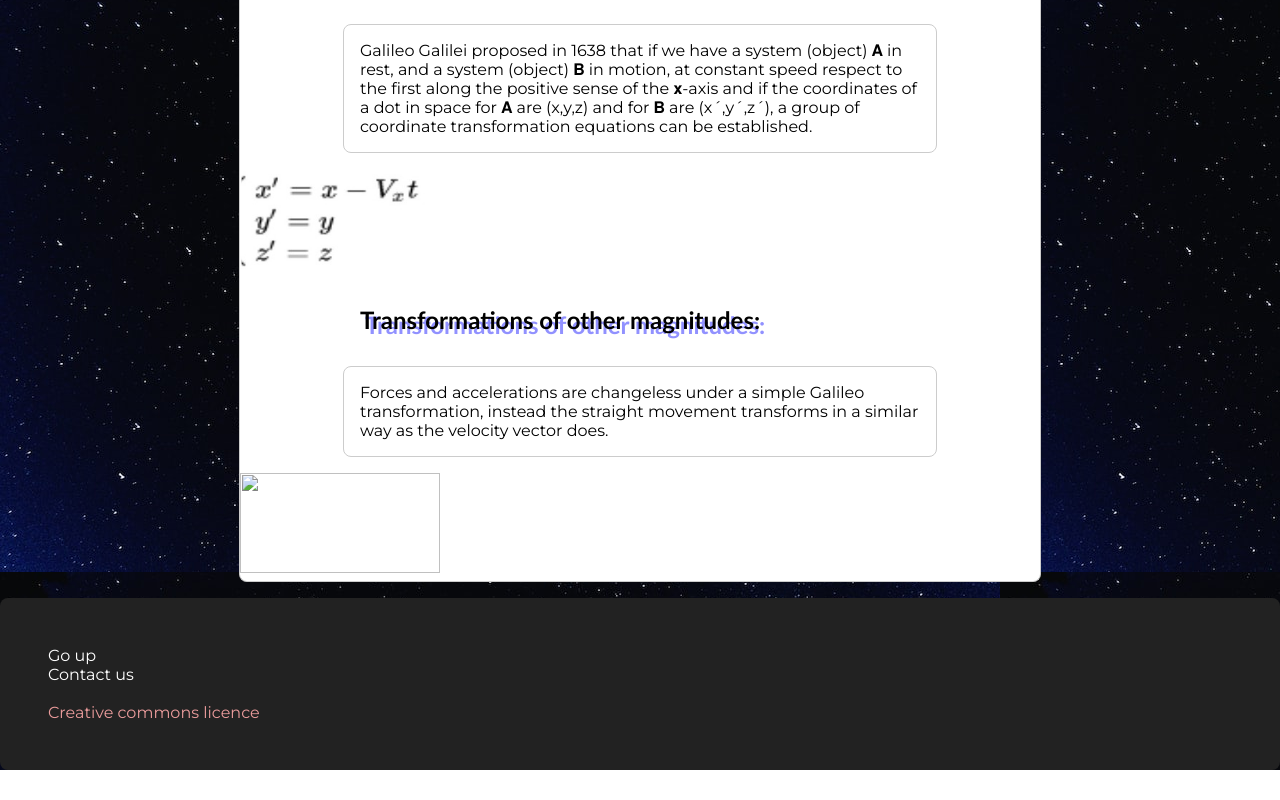
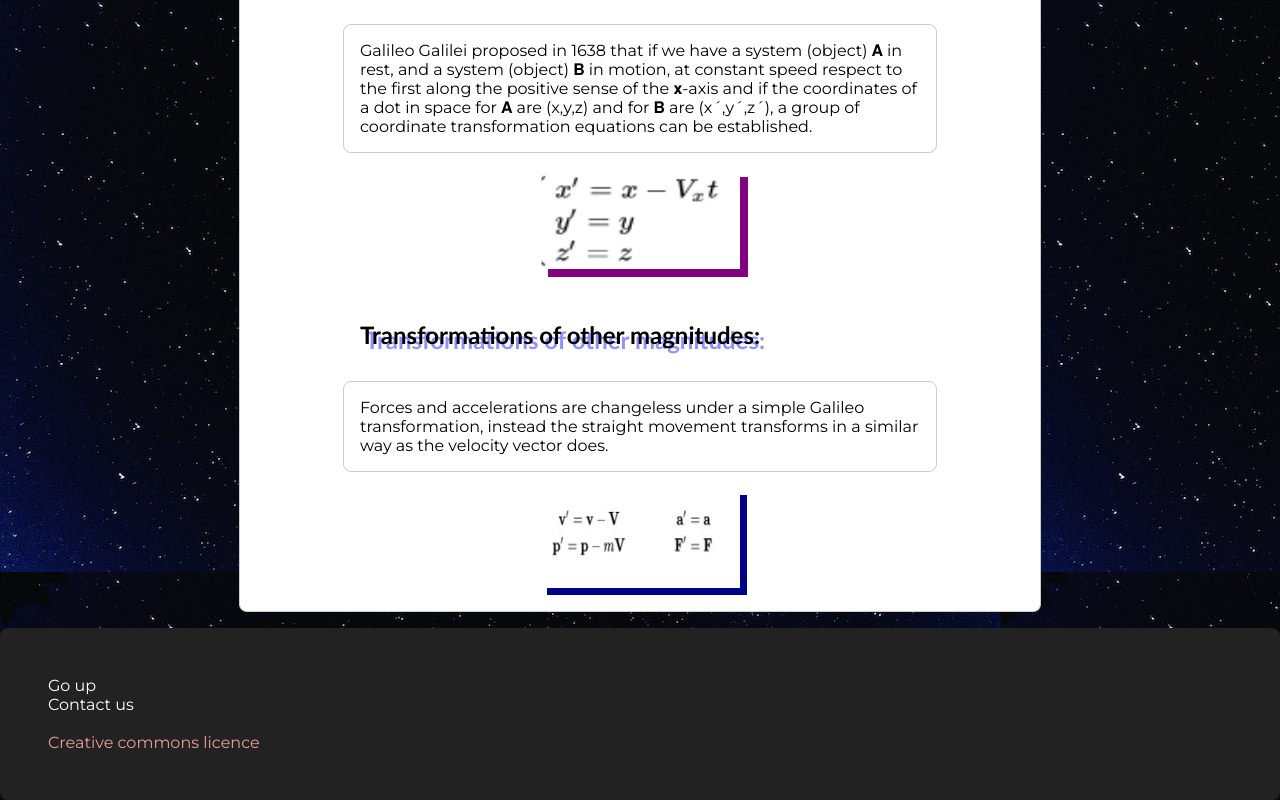
Before and after one commit to paulinagutierrex/final-syntesis-project, a plain HTML site: page index.html in a window 1280 px wide. Shown: the part 1426-2226 px from the top of the page. Before the commit the page ends 2196 px from the top, so only its background shows below. Drawn offline with nearby package versions, Linux system fonts and the light colour scheme.

Commit message:
isabelita

```diff
--- a/css/style.css
+++ b/css/style.css
@@ -173,3 +173,18 @@ footer a:hover {
   margin-left: 180px;
   padding: 1rem 1rem;
 }
+#coordinado {
+  display: block;
+  margin-left: 300px;
+  margin-right: 300px;
+  display: block;
+  filter: grayscale(10%) drop-shadow(8px 8px purple);
+}
+
+#otrasmagnitudes {
+  display: block;
+  margin-left: 300px;
+  margin-right: 300px;
+  display: block;
+  filter: grayscale(15%) drop-shadow(7px 7px darkblue);
+}
```
Also changed, not shown: css/tab2.css (added), css/tab3.css (deleted), imagenes/otrasmagnitudes.jpg (added).
